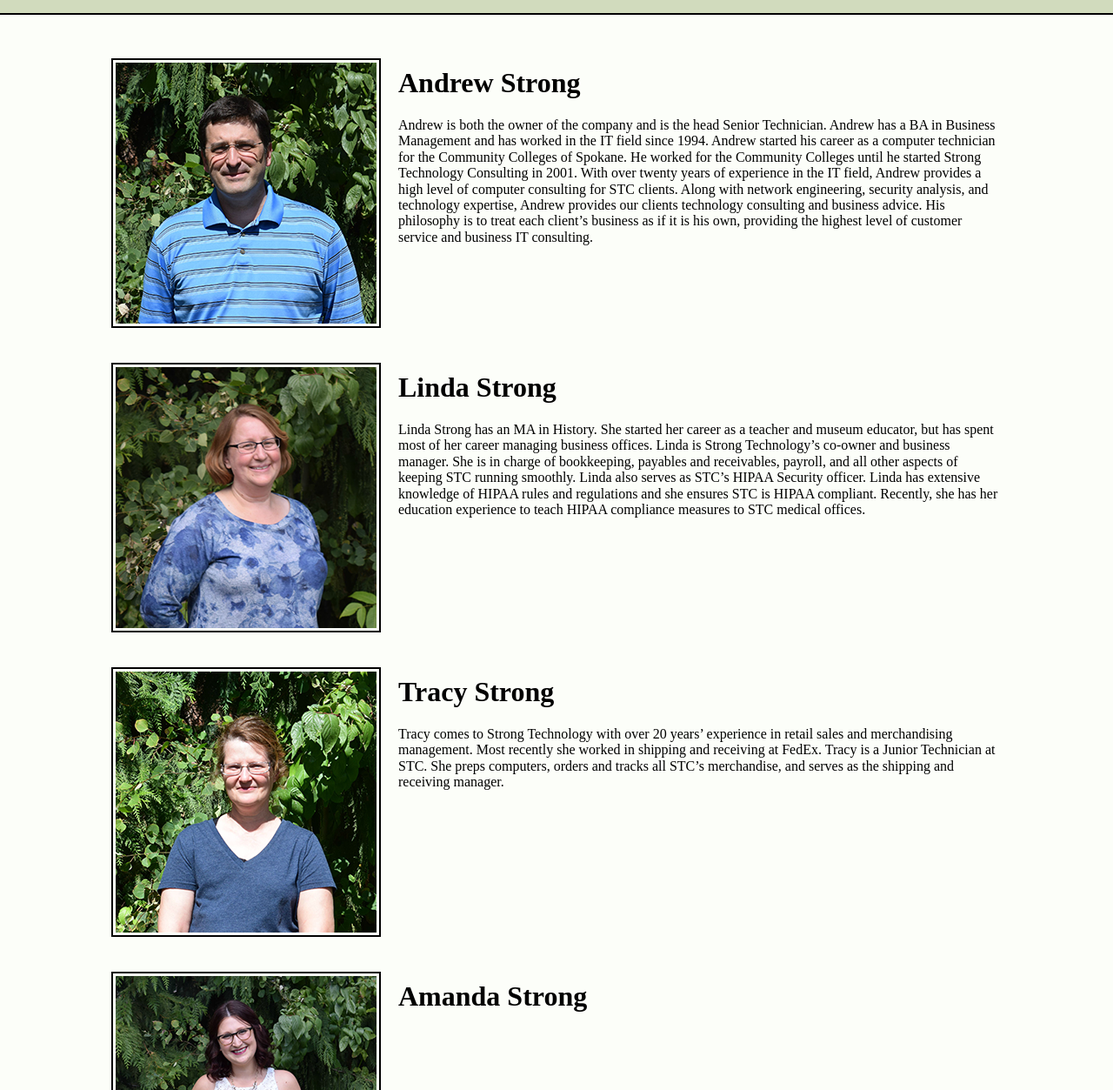
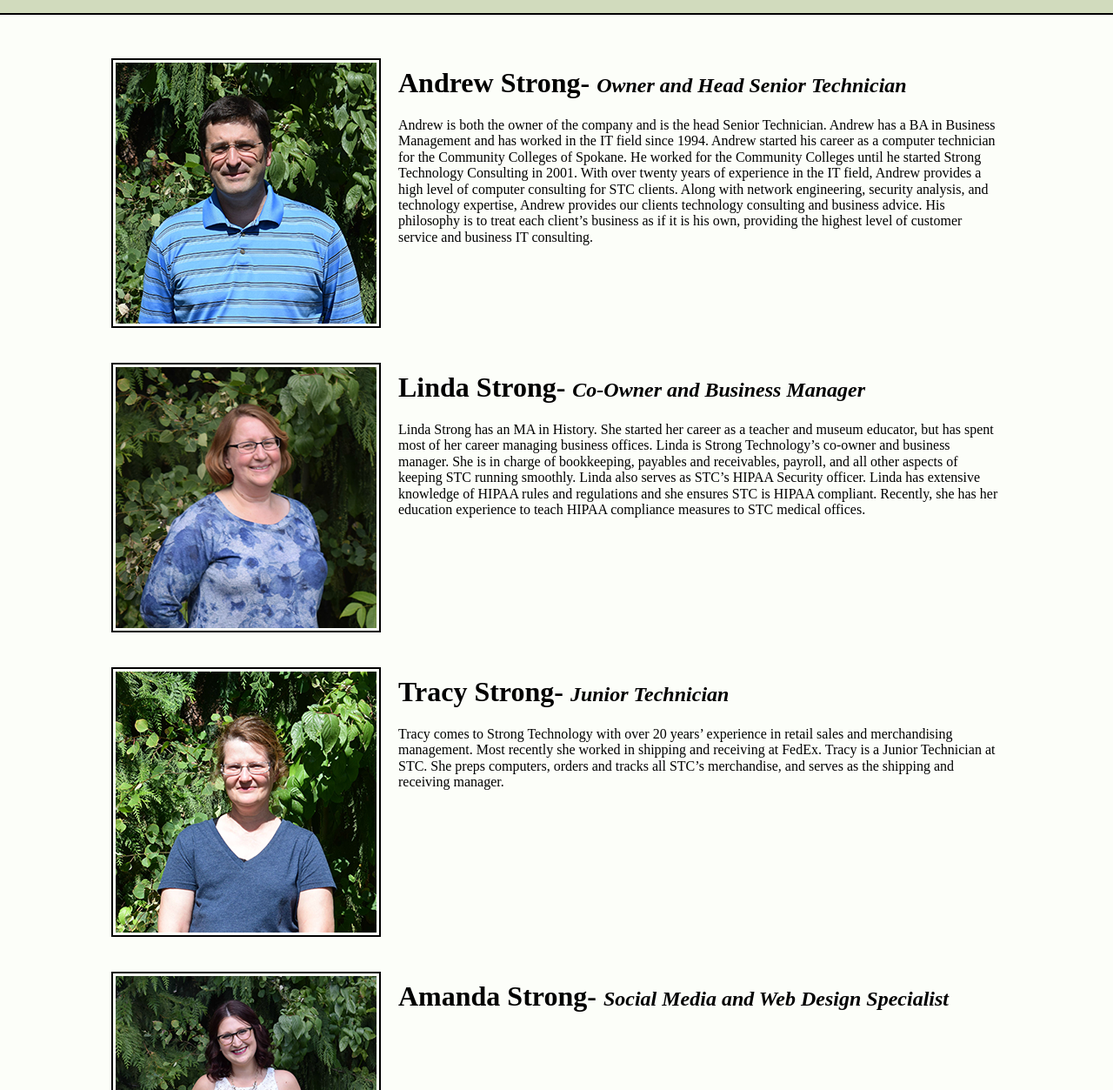
Before and after one commit to amandastrong/strongtechnology, a plain HTML site: page about.html in a window 1280 px wide. Shown: the part 147-1400 px from the top of the page at 87% size. Drawn offline with nearby package versions, Linux system fonts and the light colour scheme.

Commit message:
about titles

```diff
--- a/about.html
+++ b/about.html
@@ -39,28 +39,28 @@
 			<section class="split">
 				<div class="profile">
 					<img src="img/Andrew.png" alt="Andrew Strong">
-					<h1> Andrew Strong </h1>
+					<h1> Andrew Strong- <i>Owner and Head Senior Technician</i></h1>
 					<p> Andrew is both the owner of the company and is the head Senior Technician.  Andrew has a BA in Business Management and has worked in the IT field since 1994.  Andrew started his career as a computer technician for the Community Colleges of Spokane.  He worked for the Community Colleges until he started Strong Technology Consulting in 2001.  With over twenty years of experience in the IT field, Andrew provides a high level of computer consulting for STC clients.  Along with network engineering, security analysis, and technology expertise, Andrew provides our clients technology consulting and business advice.  His philosophy is to treat each client’s business as if it is his own, providing the highest level of customer service and business IT consulting. </p>
 				</div>
 			</section>
 			<section class="split">
 				<div class="profile">
 					<img src="img/Linda.png" alt="Linda Strong">
-					<h1> Linda Strong </h1>
+					<h1> Linda Strong- <i>Co-Owner and Business Manager</i></h1>
 					<p> Linda Strong has an MA in History.  She started her career as a teacher and museum educator, but has spent most of her career managing business offices.  Linda is Strong Technology’s co-owner and business manager.  She is in charge of bookkeeping, payables and receivables, payroll, and all other aspects of keeping STC running smoothly. Linda also serves as STC’s HIPAA Security officer.  Linda has extensive knowledge of HIPAA rules and regulations and she ensures STC is HIPAA compliant.  Recently, she has her education experience to teach HIPAA compliance measures to STC medical offices. </p>
 				</div>
 			</section>
 			<section class="split">
 				<div class="profile">
 					<img src="img/Tracy.png" alt="Tracy Strong">
-					<h1> Tracy Strong </h1>
+					<h1> Tracy Strong- <i>Junior Technician</i> </h1>
 					<p> Tracy comes to Strong Technology with over 20 years’ experience in retail sales and merchandising management.  Most recently she worked in shipping and receiving at FedEx.  Tracy is a Junior Technician at STC.  She preps computers, orders and tracks all STC’s merchandise, and serves as the shipping and receiving manager. </p>
 				</div>
 			</section>
 			<section class="split_end">
 				<div class="profile">
 					<img src="img/Amanda.png" alt="Amanda Strong">
-					<h1> Amanda Strong </h1>
+					<h1> Amanda Strong- <i>Social Media and Web Design Specialist</i></h1>
 					<p>  </p>
 				</div>
 			</section>
--- a/css/styles.css
+++ b/css/styles.css
@@ -400,6 +400,10 @@ body {
 	margin-bottom: 50px;
 }
 
+.profile i{
+	font-size: .75em;
+}
+
 .profile img {
 	margin-left: 0;
 	padding: 3px;
```
